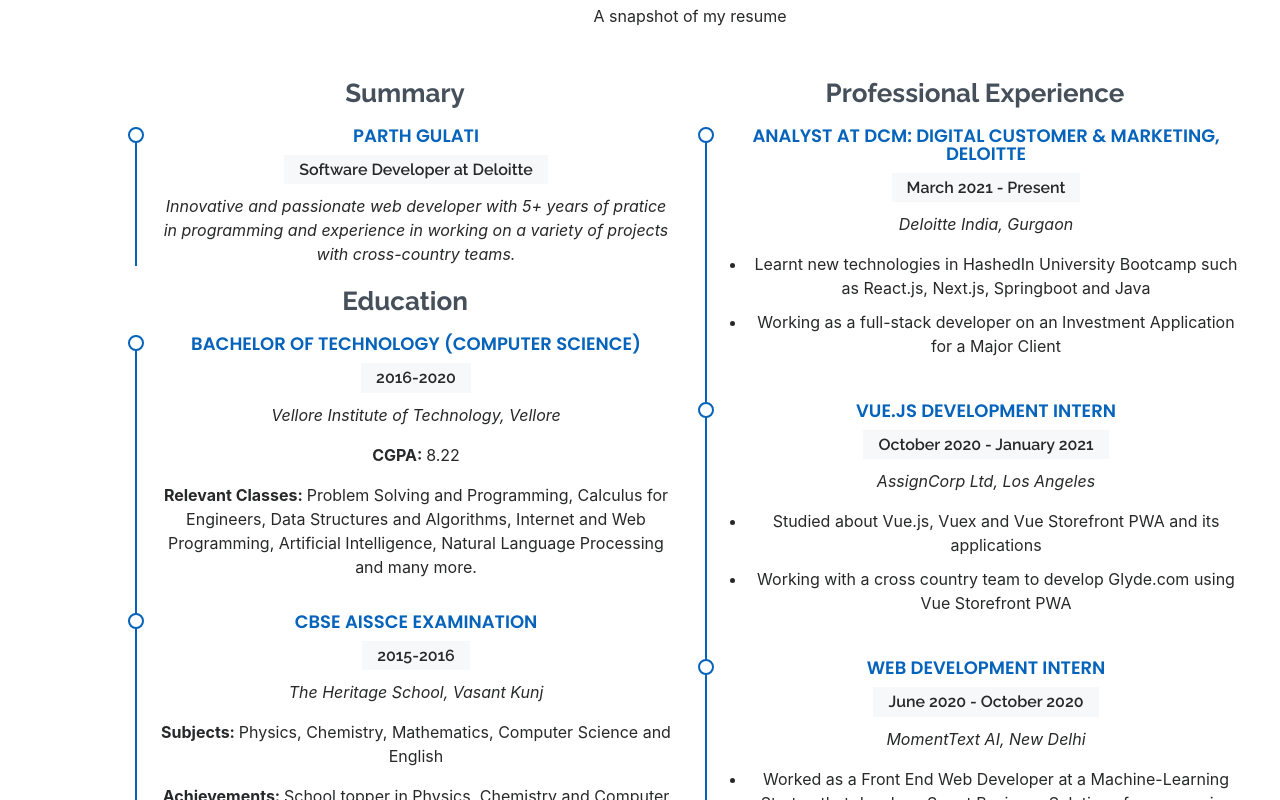
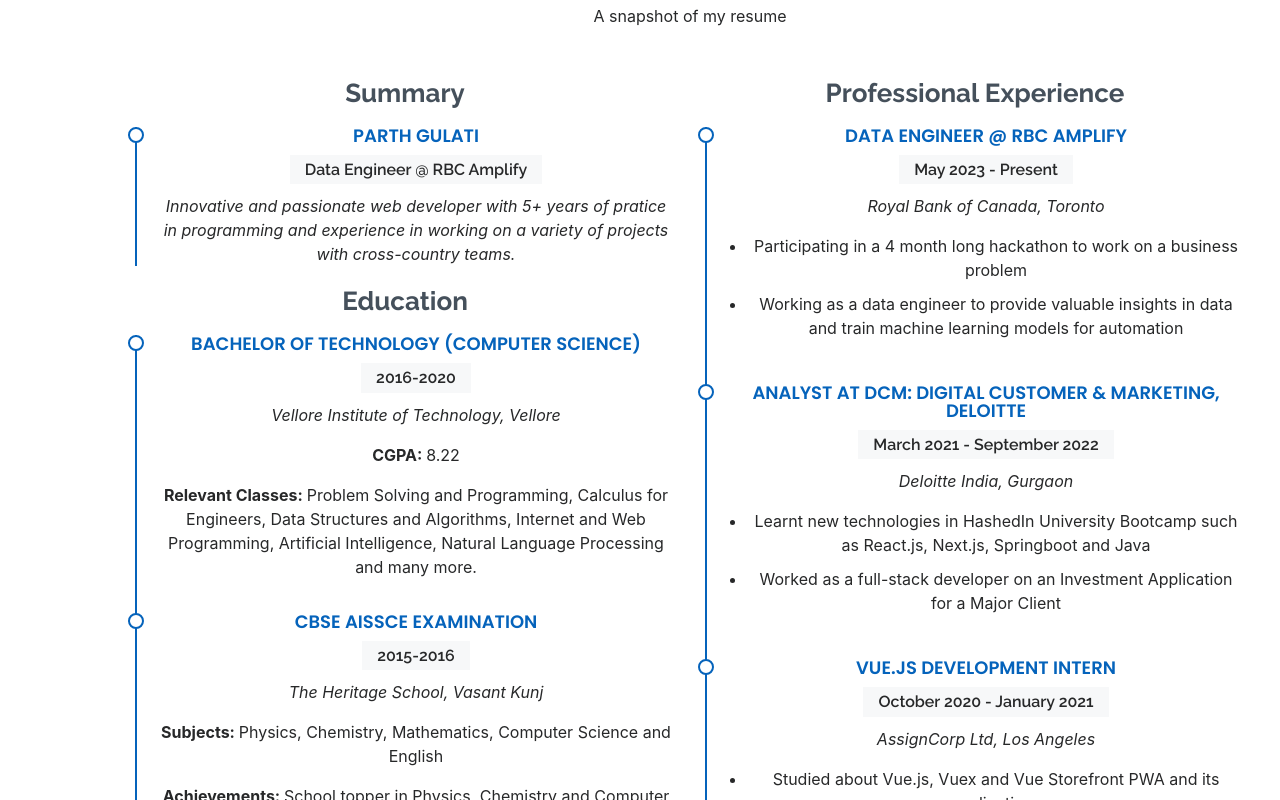
Before and after one commit to parth-gulati/parthgulati, a React (Create React App) app: page / in a window 1280 px wide. Shown: the part 2520-3320 px from the top of the page. Built offline with nearby package versions, Linux system fonts and the light colour scheme.

Commit message:
Added the latest information - updated resume and added latest internship

```diff
--- a/src/ResumeData.js
+++ b/src/ResumeData.js
@@ -151,15 +151,22 @@
     period: "October 2020 - January 2021",
     location: "AssignCorp Ltd, Los Angeles",
     des1: "Studied about Vue.js, Vuex and Vue Storefront PWA and its applications",
-    des2: "Working with a cross country team to develop Glyde.com using Vue Storefront PWA",
+    des2: "Worked with a cross country team to develop Glyde.com using Vue Storefront PWA",
   },
 
   ex5: {
     title: "ANALYST AT DCM: DIGITAL CUSTOMER & MARKETING, DELOITTE",
-    period: "March 2021 - Present",
+    period: "March 2021 - September 2022",
     location: "Deloitte India, Gurgaon",
     des1: "Learnt new technologies in HashedIn University Bootcamp such as React.js, Next.js, Springboot and Java",
-    des2: "Working as a full-stack developer on an Investment Application for a Major Client",
+    des2: "Worked as a full-stack developer on an Investment Application for a Major Client",
+  },
+  ex6: {
+    title: "DATA ENGINEER @ RBC AMPLIFY",
+    period: "May 2023 - Present",
+    location: "Royal Bank of Canada, Toronto",
+    des1: "Participating in a 4 month long hackathon to work on a  business problem",
+    des2: "Working as a data engineer to provide valuable insights in data and train machine learning models for automation",
   },
 };
 
--- a/src/components/main/Resume.js
+++ b/src/components/main/Resume.js
@@ -48,7 +48,7 @@
                 <h3 className="resume-title">Summary</h3>
                 <div className="resume-item pb-0">
                   <h4>{resumeData.name}</h4>
-                  <h5>Software Developer at Deloitte</h5>
+                  <h5>Data Engineer @ RBC Amplify</h5>
                   <p>
                     <em>{resumeData.summary}</em>
                   </p>
@@ -107,6 +107,17 @@
               <div className="col-lg-6">
                 {projectsHTML2}
                 <h3 className="resume-title">Professional Experience</h3>
+                <div className="resume-item">
+                  <h4>{resumeData.ex6.title}</h4>
+                  <h5>{resumeData.ex6.period}</h5>
+                  <p>
+                    <em>{resumeData.ex6.location}</em>
+                  </p>
+                  <ul>
+                    <li>{resumeData.ex6.des1}</li>
+                    <li>{resumeData.ex6.des2}</li>
+                  </ul>
+                </div>
                 <div className="resume-item">
                   <h4>{resumeData.ex5.title}</h4>
                   <h5>{resumeData.ex5.period}</h5>
```
